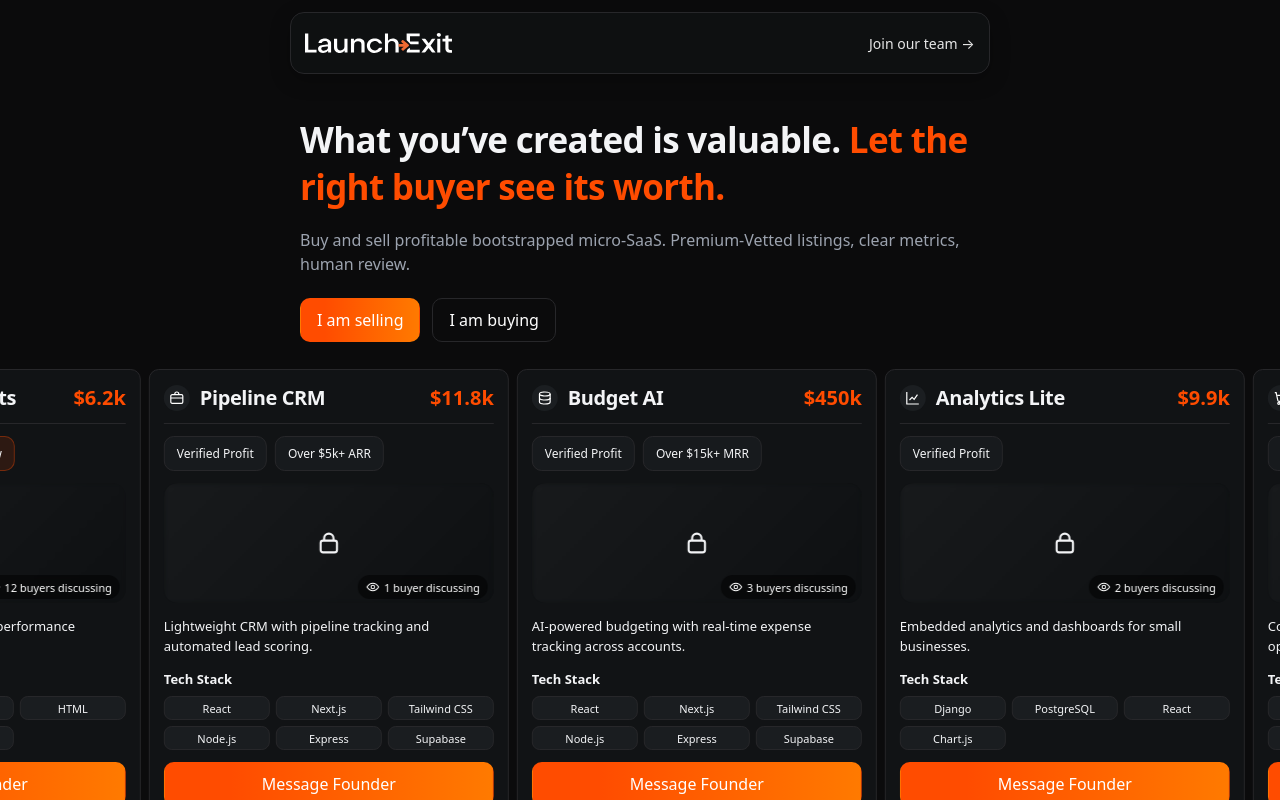
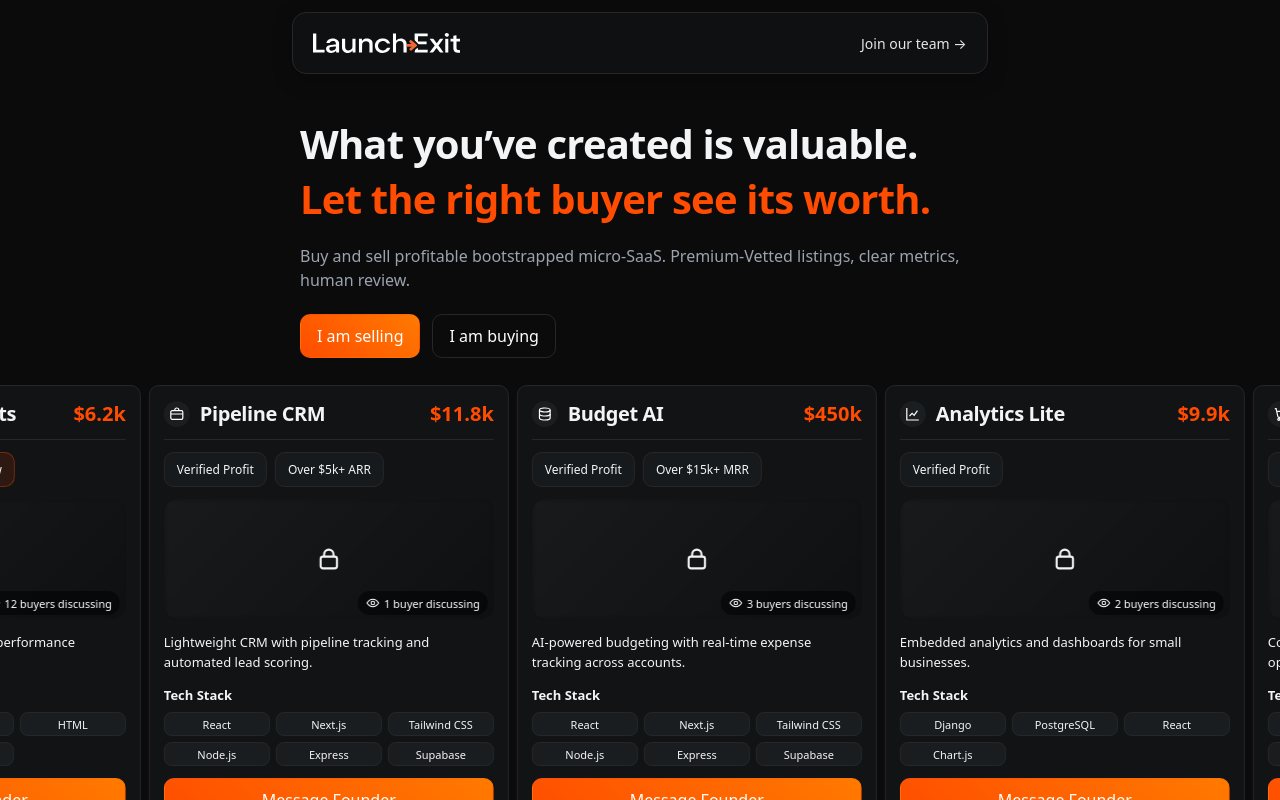
Before and after one commit to ygt-design/launch-exit-form, a React (Vite) app: page /#/ in a window 1280 px wide. Built offline with nearby package versions, Linux system fonts and the light colour scheme.

Commit message:
feat: align navbar with container; add 'Other' fields to forms; scroll to top on route change

```diff
--- a/src/App.jsx
+++ b/src/App.jsx
@@ -1,5 +1,5 @@
-import React from 'react'
-import { Routes, Route, Navigate } from 'react-router-dom'
+import React, { useEffect } from 'react'
+import { Routes, Route, Navigate, useLocation } from 'react-router-dom'
 import Landing from './pages/Landing.jsx'
 import SellerForm from './pages/SellerForm.jsx'
 import BuyerForm from './pages/BuyerForm.jsx'
@@ -8,6 +8,12 @@ import { GlobalStyle } from './styles/GlobalStyle.js'
 import Navbar from './components/Navbar.jsx'
 
 export default function App() {
+  const location = useLocation();
+
+  useEffect(() => {
+    try { window.scrollTo({ top: 0, left: 0, behavior: 'auto' }); } catch { window.scrollTo(0, 0); }
+  }, [location.pathname]);
+
   return (
     <>
       <GlobalStyle />
--- a/src/components/Navbar.jsx
+++ b/src/components/Navbar.jsx
@@ -4,20 +4,30 @@ import { Link } from 'react-router-dom'
 import logoUrl from '../assets/images/launch_exit_logo.svg'
 
 const Bar = styled.nav`
+  display: flex;
+  justify-content: center;
+  align-items: center;
   position: fixed;
   inset: 12px 0 auto 0;
   z-index: 1000;
   background: transparent;
   pointer-events: none;
+
 `
 
 const Inner = styled.div`
   width: 100%;
-  max-width: 100%;
+  max-width: var(--container);
+  text-align: center;
   margin: 0 auto;
+  padding: 0 12px;
   display: flex;
   align-items: center;
   justify-content: center;
+
+  @media (max-width: 480px) {
+    padding: 0 16px;
+  }
 `
 
 const Island = styled.div`
@@ -25,7 +35,7 @@ const Island = styled.div`
   align-items: center;
   justify-content: space-between;
   gap: 12px;
-  padding: 20px 14px;
+  padding: 20px 20px;
   border: 1px solid var(--border);
   border-radius: 14px;
   background: rgba(17, 19, 21, 0.7);
@@ -33,7 +43,11 @@ const Island = styled.div`
   -webkit-backdrop-filter: blur(10px);
   box-shadow: 0 6px 20px rgba(0,0,0,0.25);
   pointer-events: auto;
-  width: min(700px, 100% - 20px);
+  width: 100%;
+
+  @media (max-width: 480px) {
+    padding: 18px 16px;
+  }
 `
 
 const Logo = styled.img`
--- a/src/components/TextCarousel.jsx
+++ b/src/components/TextCarousel.jsx
@@ -12,12 +12,7 @@ const Wrapper = styled.div`
   -webkit-overflow-scrolling: touch;
   border-top: 1px solid var(--border);
   border-bottom: 1px solid var(--border);
-
-  /* Marquee handles motion */
 `
-
-/* movement handled by Swiper */
-
 const Strip = styled.div`
   display: flex;
   align-items: center;
--- a/src/pages/BuyerForm.jsx
+++ b/src/pages/BuyerForm.jsx
@@ -116,7 +116,7 @@ const { buyerTypes, dealSizes, timelines, categories } = buyerData;
 
 export default function BuyerForm() {
   const navigate = useNavigate();
-  const [form, setForm] = useState({ email: "", buyerType: "", dealSize: "", timeline: "", categories: [] });
+  const [form, setForm] = useState({ email: "", buyerType: "", dealSize: "", timeline: "", categories: [], otherCategory: "" });
   const [touched, setTouched] = useState({});
   const [modalState, setModalState] = useState({ status: "idle", message: "" });
 
@@ -124,6 +124,7 @@ export default function BuyerForm() {
   const buyerTypeRef = useRef(null);
   const dealSizeRef = useRef(null);
   const timelineRef = useRef(null);
+  const otherCategoryRef = useRef(null);
 
   // Draft load
   useEffect(() => {
@@ -149,20 +150,23 @@ export default function BuyerForm() {
     setForm(prev => {
       const exists = prev.categories.includes(value);
       const next = exists ? prev.categories.filter(v => v !== value) : [...prev.categories, value];
-      return { ...prev, categories: next };
+      const clearedOther = value === 'Other' && exists ? { otherCategory: '' } : {};
+      return { ...prev, categories: next, ...clearedOther };
     });
     setTouched(prev => ({ ...prev, categories: true }));
   }
 
   function onSubmit(e) {
     e.preventDefault();
-    const isValid = form.email && form.buyerType && form.dealSize && form.timeline && form.categories.length > 0;
+    const includesOther = form.categories.includes('Other');
+    const isValid = form.email && form.buyerType && form.dealSize && form.timeline && form.categories.length > 0 && (!includesOther || !!form.otherCategory);
     if (!isValid) {
-      setTouched({ email: true, buyerType: true, dealSize: true, timeline: true, categories: true });
+      setTouched({ email: true, buyerType: true, dealSize: true, timeline: true, categories: true, ...(includesOther ? { otherCategory: true } : {}) });
       if (!form.email && emailRef.current) emailRef.current.focus();
       else if (!form.buyerType && buyerTypeRef.current) buyerTypeRef.current.focus();
       else if (!form.dealSize && dealSizeRef.current) dealSizeRef.current.focus();
       else if (!form.timeline && timelineRef.current) timelineRef.current.focus();
+      else if (includesOther && !form.otherCategory && otherCategoryRef.current) otherCategoryRef.current.focus();
       return;
     }
     setModalState({ status: "loading", message: "Submitting your details" });
@@ -177,7 +181,7 @@ export default function BuyerForm() {
     fd.append("buyerType", form.buyerType);
     fd.append("dealSize", form.dealSize);
     fd.append("timeline", form.timeline);
-    form.categories.forEach((c) => fd.append("categories[]", c));
+    form.categories.forEach((c) => fd.append("categories[]", c === 'Other' ? form.otherCategory : c));
     fd.append("_replyto", form.email);
     fd.append("_subject", "FormExit — Buyer waitlist");
     fetch(endpoint, { method: "POST", headers: { "Accept": "application/json" }, body: fd })
@@ -265,6 +269,13 @@ export default function BuyerForm() {
                 })}
               </div>
               {touched.categories && form.categories.length === 0 && <span className="error-text">Select at least one category.</span>}
+              {form.categories.includes('Other') && (
+                <div className="control" style={{ marginTop: 8 }}>
+                  <Label htmlFor="otherCategory" className="required">Other category</Label>
+                  <Input id="otherCategory" ref={otherCategoryRef} name="otherCategory" type="text" placeholder="Describe your category" required aria-invalid={touched.otherCategory && !form.otherCategory ? "true" : undefined} value={form.otherCategory} onChange={update} onBlur={(e) => markTouched(e.target.name)} />
+                  {touched.otherCategory && !form.otherCategory && <span className="error-text">Please enter your category.</span>}
+                </div>
+              )}
             </Section>
             <div>
               <SubmitButton
--- a/src/pages/Landing.jsx
+++ b/src/pages/Landing.jsx
@@ -5,8 +5,12 @@ import ListingsCarousel from "../components/ListingsCarousel.jsx";
 import TextCarousel from "../components/TextCarousel.jsx";
 
 const Header = styled.h1`
-  font-size: 35px;
+  font-size: 40px;
   margin: 0 0 18px;
+
+  @media (max-width: 480px) {
+    font-size: 35px;
+  }
 `;
 
 const SubHeader = styled.p`
--- a/src/pages/SellerForm.jsx
+++ b/src/pages/SellerForm.jsx
@@ -86,7 +86,7 @@ const { stages, mrrBands, categories } = sellerData;
 
 export default function SellerForm() {
   const navigate = useNavigate();
-  const [form, setForm] = useState({ email: "", startupName: "", productUrl: "", stage: "", mrr: "", category: "" });
+  const [form, setForm] = useState({ email: "", startupName: "", productUrl: "", stage: "", mrr: "", category: "", otherCategory: "" });
   const [touched, setTouched] = useState({});
   const [modalState, setModalState] = useState({ status: "idle", message: "" });
 
@@ -96,6 +96,7 @@ export default function SellerForm() {
   const stageRef = useRef(null);
   const mrrRef = useRef(null);
   const categoryRef = useRef(null);
+  const otherCategoryRef = useRef(null);
 
   // Load draft from localStorage
   useEffect(() => {
@@ -117,7 +118,11 @@ export default function SellerForm() {
 
   function update(e) {
     const { name, value } = e.target;
-    setForm(prev => ({ ...prev, [name]: value }));
+    setForm(prev => ({
+      ...prev,
+      [name]: value,
+      ...(name === 'category' && value !== 'Other' ? { otherCategory: '' } : null),
+    }));
   }
 
   function markTouched(name) {
@@ -126,15 +131,17 @@ export default function SellerForm() {
 
   function onSubmit(e) {
     e.preventDefault();
-    const isValid = form.email && form.startupName && form.productUrl && form.stage && form.mrr && form.category;
+    const needsOther = form.category === 'Other';
+    const isValid = form.email && form.startupName && form.productUrl && form.stage && form.mrr && form.category && (!needsOther || !!form.otherCategory);
     if (!isValid) {
-      setTouched({ email: true, startupName: true, productUrl: true, stage: true, mrr: true, category: true });
+      setTouched({ email: true, startupName: true, productUrl: true, stage: true, mrr: true, category: true, ...(form.category === 'Other' ? { otherCategory: true } : {}) });
       if (!form.email && emailRef.current) emailRef.current.focus();
       else if (!form.startupName && startupNameRef.current) startupNameRef.current.focus();
       else if (!form.productUrl && productUrlRef.current) productUrlRef.current.focus();
       else if (!form.stage && stageRef.current) stageRef.current.focus();
       else if (!form.mrr && mrrRef.current) mrrRef.current.focus();
       else if (!form.category && categoryRef.current) categoryRef.current.focus();
+      else if (form.category === 'Other' && !form.otherCategory && otherCategoryRef.current) otherCategoryRef.current.focus();
       return;
     }
     setModalState({ status: "loading", message: "Submitting your details" });
@@ -150,7 +157,8 @@ export default function SellerForm() {
     fd.append("productUrl", form.productUrl);
     fd.append("stage", form.stage);
     fd.append("mrr", form.mrr);
-    fd.append("category", form.category);
+    const categoryToSend = form.category === 'Other' ? form.otherCategory : form.category;
+    fd.append("category", categoryToSend);
     fd.append("_replyto", form.email);
     fd.append("_subject", "FormExit — Seller waitlist");
     fetch(endpoint, { method: "POST", headers: { "Accept": "application/json" }, body: fd })
@@ -225,12 +233,19 @@ export default function SellerForm() {
                 {categories.map(c => <option key={c} value={c}>{c}</option>)}
               </Select>
               {touched.category && !form.category && <span className="error-text">Please select a category.</span>}
+              {form.category === 'Other' && (
+                <div className="control" style={{ marginTop: 8 }}>
+                  <Label htmlFor="otherCategory" className="required">Other category</Label>
+                  <Input id="otherCategory" ref={otherCategoryRef} name="otherCategory" type="text" placeholder="Describe your category" required aria-invalid={touched.otherCategory && !form.otherCategory ? "true" : undefined} value={form.otherCategory} onChange={update} onBlur={(e) => markTouched(e.target.name)} />
+                  {touched.otherCategory && !form.otherCategory && <span className="error-text">Please enter your category.</span>}
+                </div>
+              )}
             </Section>
             <div>
               <SubmitButton
                 type="submit"
                 aria-busy={modalState.status === 'loading'}
-                disabled={modalState.status === 'loading' || !(form.email && form.startupName && form.productUrl && form.stage && form.mrr && form.category)}
+                disabled={modalState.status === 'loading' || !(form.email && form.startupName && form.productUrl && form.stage && form.mrr && form.category && (form.category !== 'Other' ? true : !!form.otherCategory))}
               >
                 {modalState.status === 'loading' && (
                   <Spinner aria-hidden="true" />
--- a/src/styles/GlobalStyle.js
+++ b/src/styles/GlobalStyle.js
@@ -8,7 +8,7 @@ export const GlobalStyle = createGlobalStyle`
     --border: #27272a;
     --accent: #ffffff;
     --primary: #FF4C00;
-    --primary-gradient: linear-gradient(90deg, #FF4C00 0%, #FF4C00 20%, #FF7A00 100%);
+    --primary-gradient: linear-gradient(40deg,#ff4c00 0%, #FF7A00 100%);
     --primary-shadow-strong: rgba(255, 122, 0, 0.35);
     --primary-shadow-weak: rgba(255, 122, 0, 0.25);
     --radius: 10px;
```
